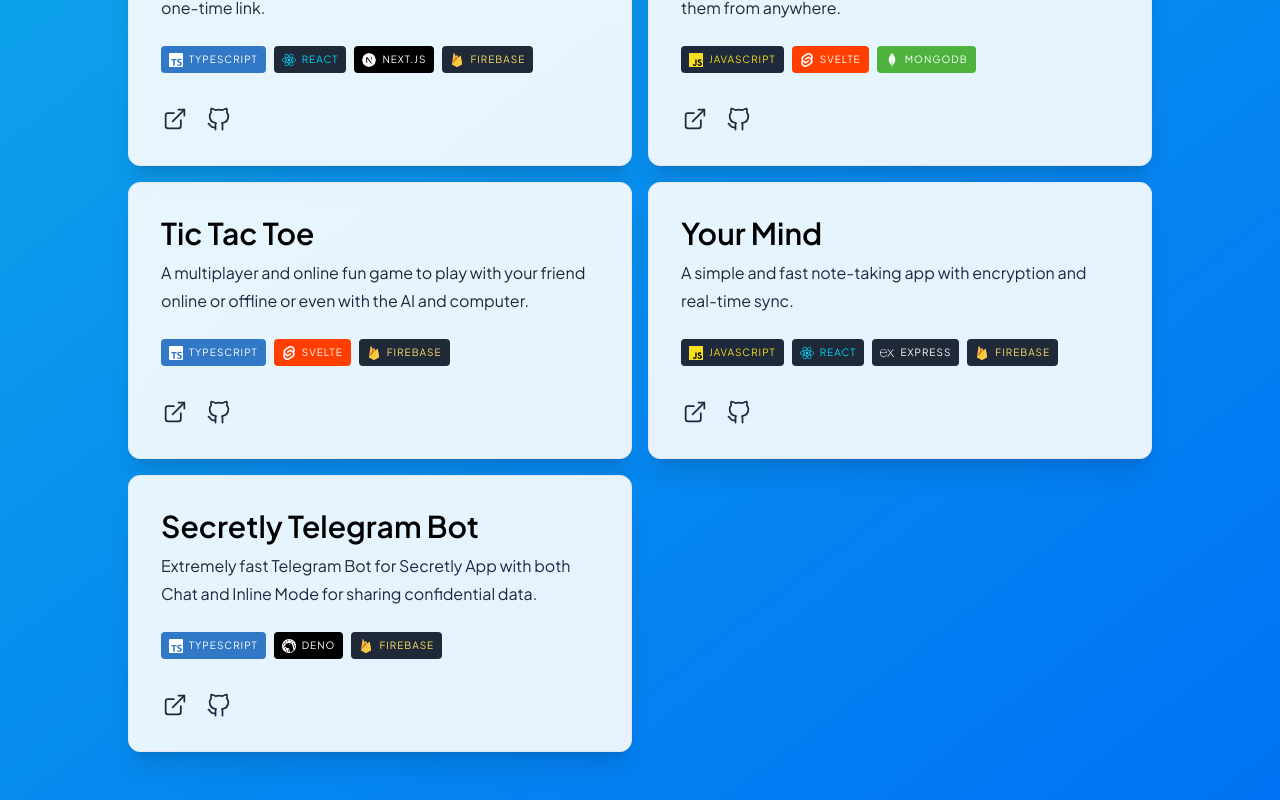
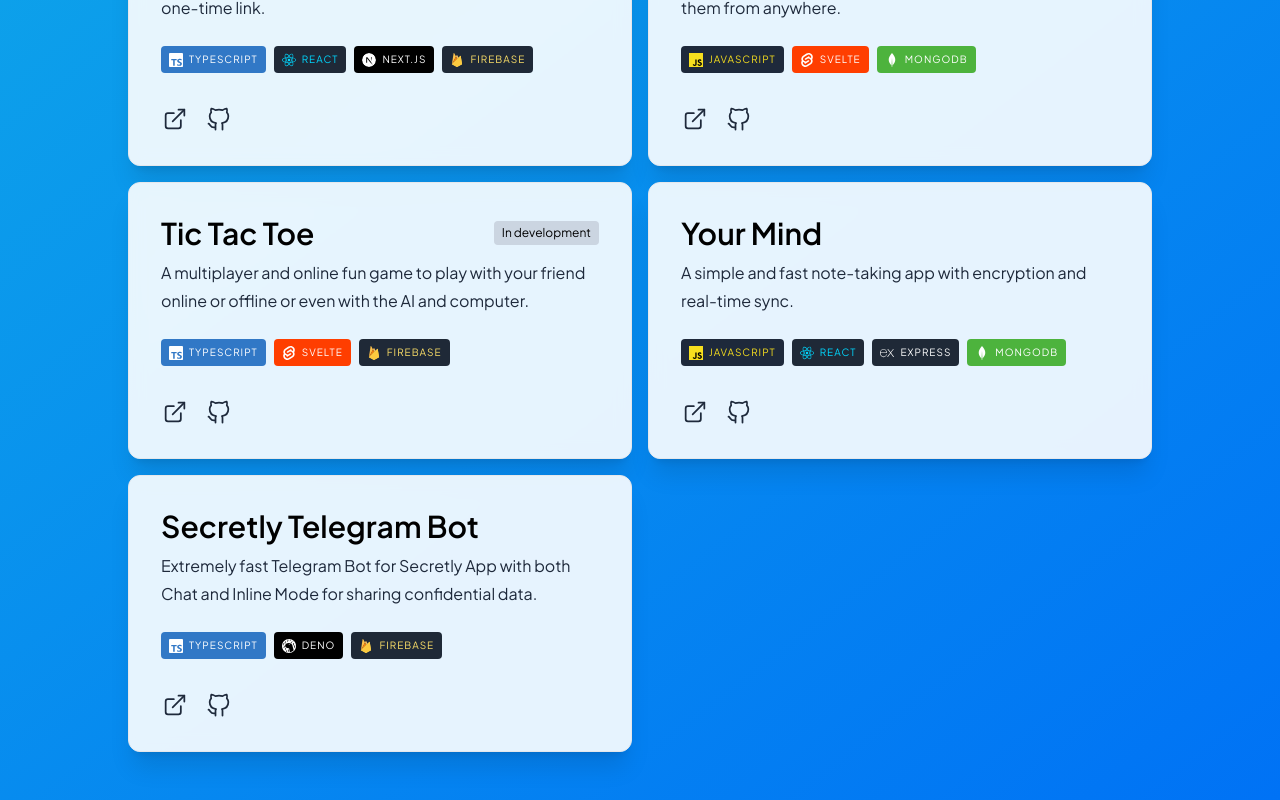
Before and after one commit to hrvsdev/hrvs, a Next.js app: page / in a window 1280 px wide. Shown: the part 1774-2574 px from the top of the page. Built offline with nearby package versions, Linux system fonts and the light colour scheme.

Commit message:
fixed typos in project list

```diff
--- a/components/Home/Projects/List/ProjectList.tsx
+++ b/components/Home/Projects/List/ProjectList.tsx
@@ -36,6 +36,7 @@ const projects = [
     desc: "A multiplayer and online fun game to play with your friend online or offline or even with the AI and computer.",
     appLink: "https://t3.hrvs.me",
     githubLink: "https://github.com/hrvsdev/tic-tac-toe",
+    development: true,
     badges: [<BadgeTS key={1} />, <BadgeSvelte key={2} />, <BadgeFirebase key={3} />],
   },
   {
@@ -48,7 +49,7 @@ const projects = [
       <BadgeJS key={1} />,
       <BadgeReact key={2} />,
       <BadgeExpress key={3} />,
-      <BadgeFirebase key={4} />,
+      <BadgeMongo key={4} />,
     ],
   },
   {
```
